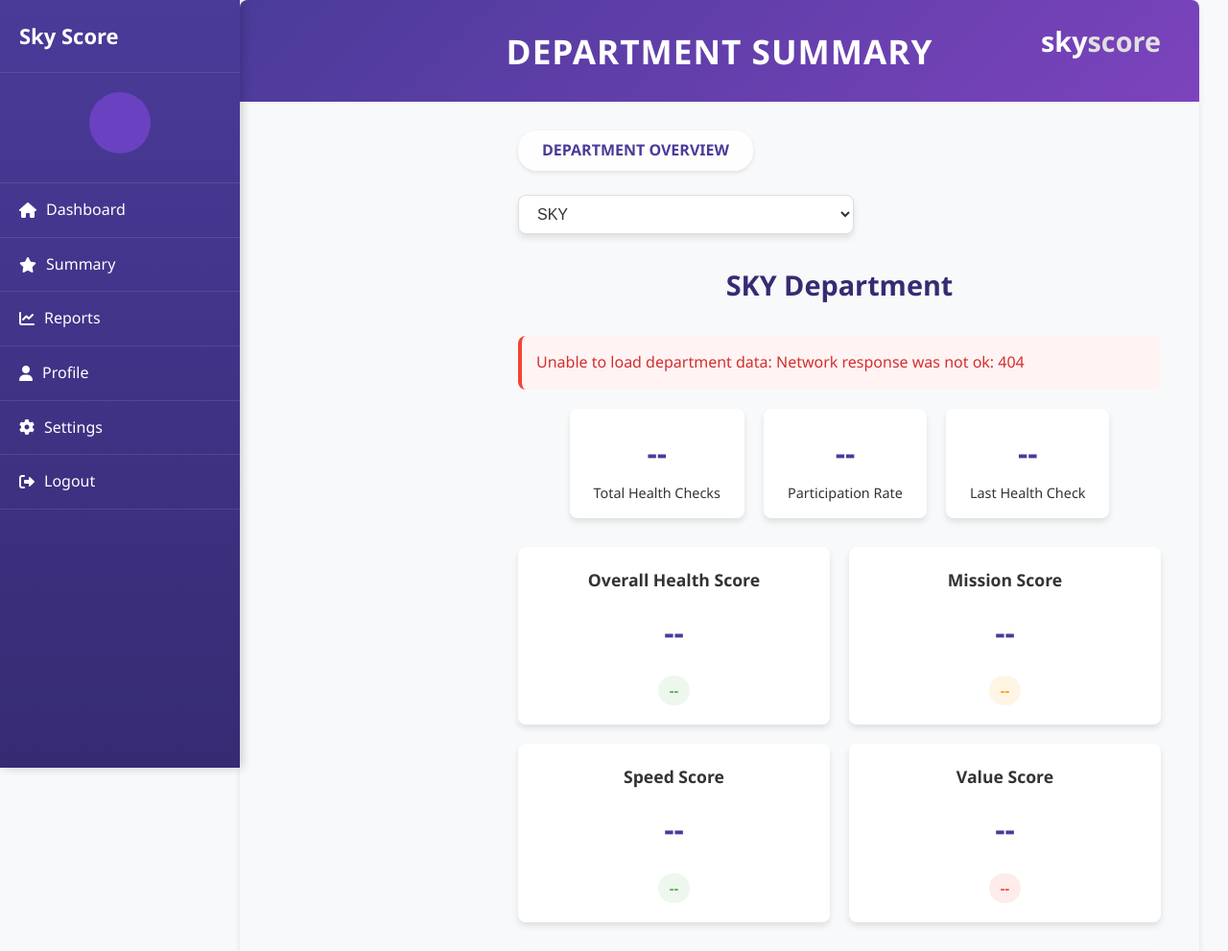
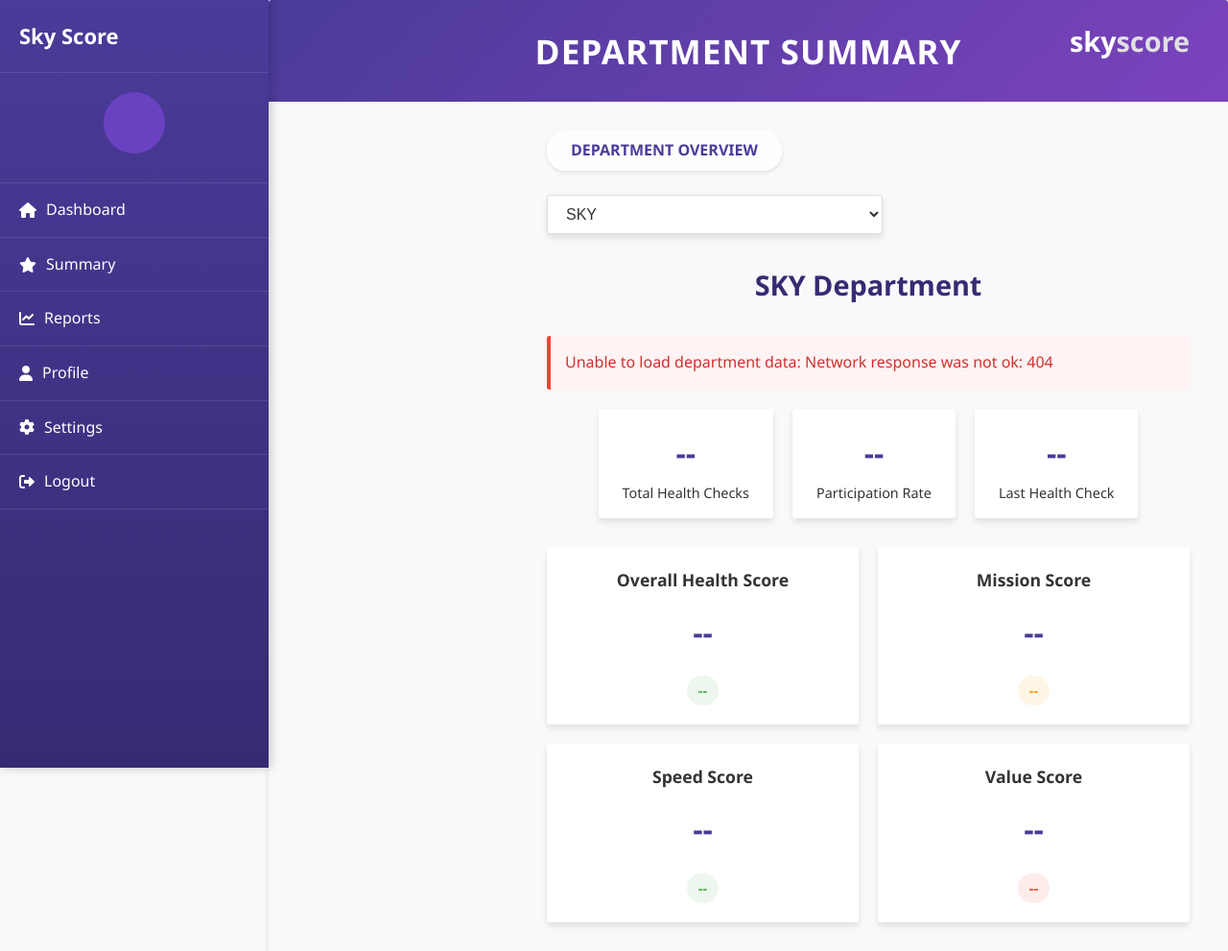
Before and after one commit to shahramhal/SkyScore, a Django app: page /teams/department-summary/ in a window 1280 px wide. Shown: the top 991 px of the page at 96% size. Run offline with Django 5.2, Linux system fonts and the light colour scheme; data comes from the database, SQL or seed files in the repository; some libraries are stand-ins or nearby versions.

Commit message:
fjf
ggog

```diff
--- a/Teams/templates/SenManagerDash.html
+++ b/Teams/templates/SenManagerDash.html
@@ -34,7 +34,7 @@
         left: 0;
         top: 0;
         height: 100vh;
-        width: 250px;
+        width: 280px;
         background: linear-gradient(to bottom, var(--primary-blue), var(--dark-blue));
         color: white;
         overflow-y: auto;
--- a/Teams/templates/SenManagerp1.html
+++ b/Teams/templates/SenManagerp1.html
@@ -24,9 +24,9 @@
             --green: #4caf50;
             --red: #f44336;
             --orange: #ff9800;
-            --sidebar-width: 250px;
+            --sidebar-width: 280px;
             --shadow: 0 4px 6px rgba(0, 0, 0, 0.1);
-            --border-radius: 8px;
+            --border-radius: 3px;
         }
 
         .side-nav {
@@ -127,14 +127,14 @@
         }
 
         .dashboard-container {
-            max-width: 1000px;
+            max-width: 1200px;
             margin: 0 auto;
             padding: 0;
             box-shadow: var(--shadow);
             border-radius: var(--border-radius);
             overflow: hidden;
-            margin-left: var(--sidebar-width);
-            transition: margin-left 0.3s ease;
+            margin-left: 280px;
+
         }
 
         .header-banner {
@@ -143,6 +143,7 @@
             padding: 25px 40px;
             text-align: center;
             position: relative;
+
         }
 
         .header-title {
@@ -155,6 +156,7 @@
         .main-content {
             background-color: var(--background-light);
             padding: 30px 40px;
+
         }
 
         .mobile-menu-toggle {
--- a/Teams/templates/SenManp2.html
+++ b/Teams/templates/SenManp2.html
@@ -26,7 +26,7 @@
             --sidebar-width: 280px;
 
             --shadow: 0 4px 6px rgba(0, 0, 0, 0.1);
-            --border-radius: 8px;
+            --border-radius: 3px;
         }
 
         body {
@@ -55,6 +55,7 @@
             padding: 25px 40px;
             text-align: center;
             position: relative;
+            border-radius: 3px;
         }
 
         .header-title {
```
